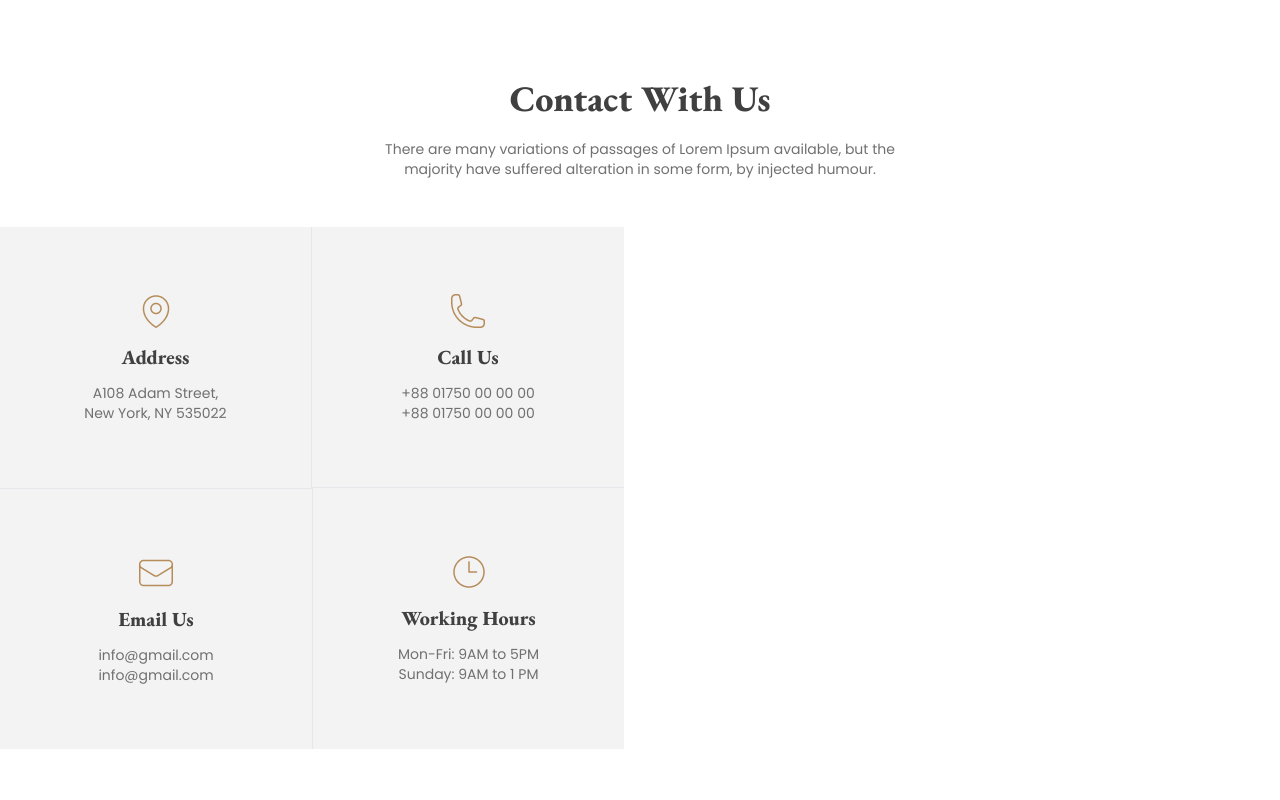
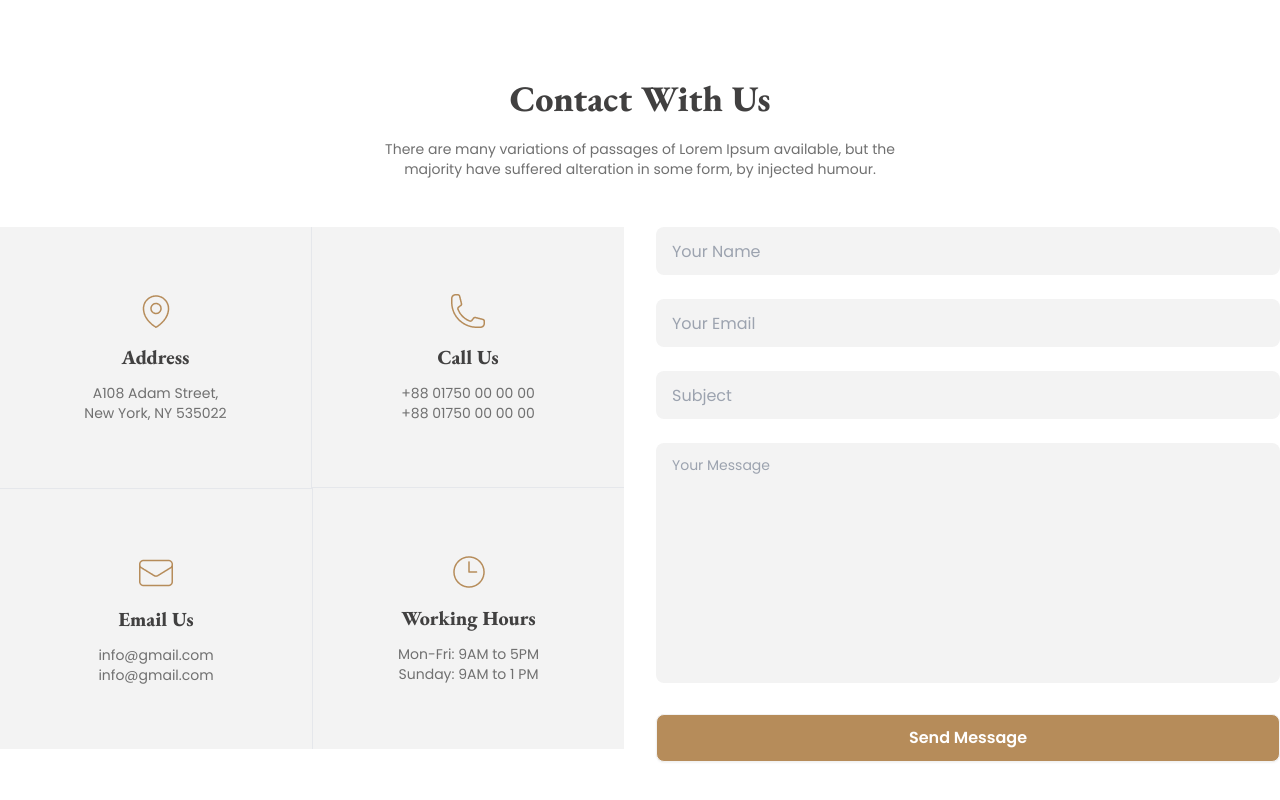
Before and after one commit to Rubayat-Rafi/Legal-Soluation-with-DaisyUI-and-TailwindCSS, a plain HTML site: page index.html in a window 1280 px wide. Shown: the part 3579-4379 px from the top of the page. Before the commit the page ends 4328 px from the top, so only its background shows below. Drawn offline with nearby package versions, Linux system fonts and the light colour scheme.

Commit message:
contact section added

```diff
--- a/index.html
+++ b/index.html
@@ -320,17 +320,35 @@
             </div>
           </div>
           <div class="flex-1">
+            <div class="form space-y-6">
+              <div class="">
+                <input type="text" placeholder="Your Name" class="input input-bordered w-full  bg-card_color border-none" />
+              </div>
+              <div class="">
+                <input type="email" placeholder="Your Email" class="input input-bordered w-full bg-card_color border-none" />
+              </div>
+              <div class="">
+                <input type="text" placeholder="Subject" class="input input-bordered w-full bg-card_color border-none" />
+              </div>
+              <div class="">
+                <textarea class="textarea textarea-bordered w-full h-60 bg-card_color border-none resize-none" placeholder="Your Message "></textarea>
+              </div>
+              <div class="">
+                <button class="btn w-full bg-main_color text-white text-base">Send Message</button>
+              </div>
 
+            </div>
 
           </div>
         </div>
 
       </section>
       <!-- contact section start here -->
-
-
      </main>
     <!-- main section Ends here -->
+     <footer class="mt-28">
+
+     </footer>
 
 
 </body>
```
